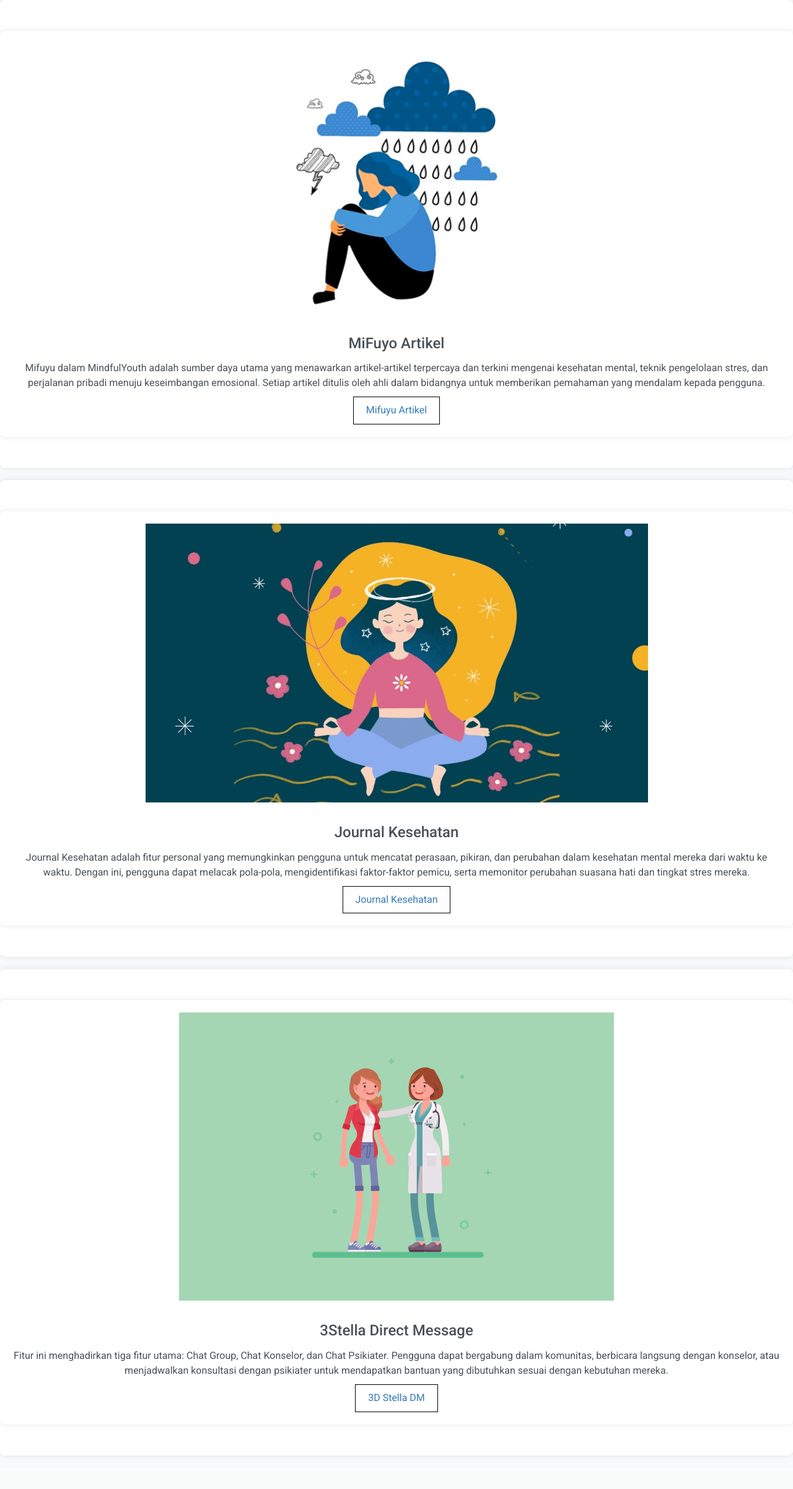
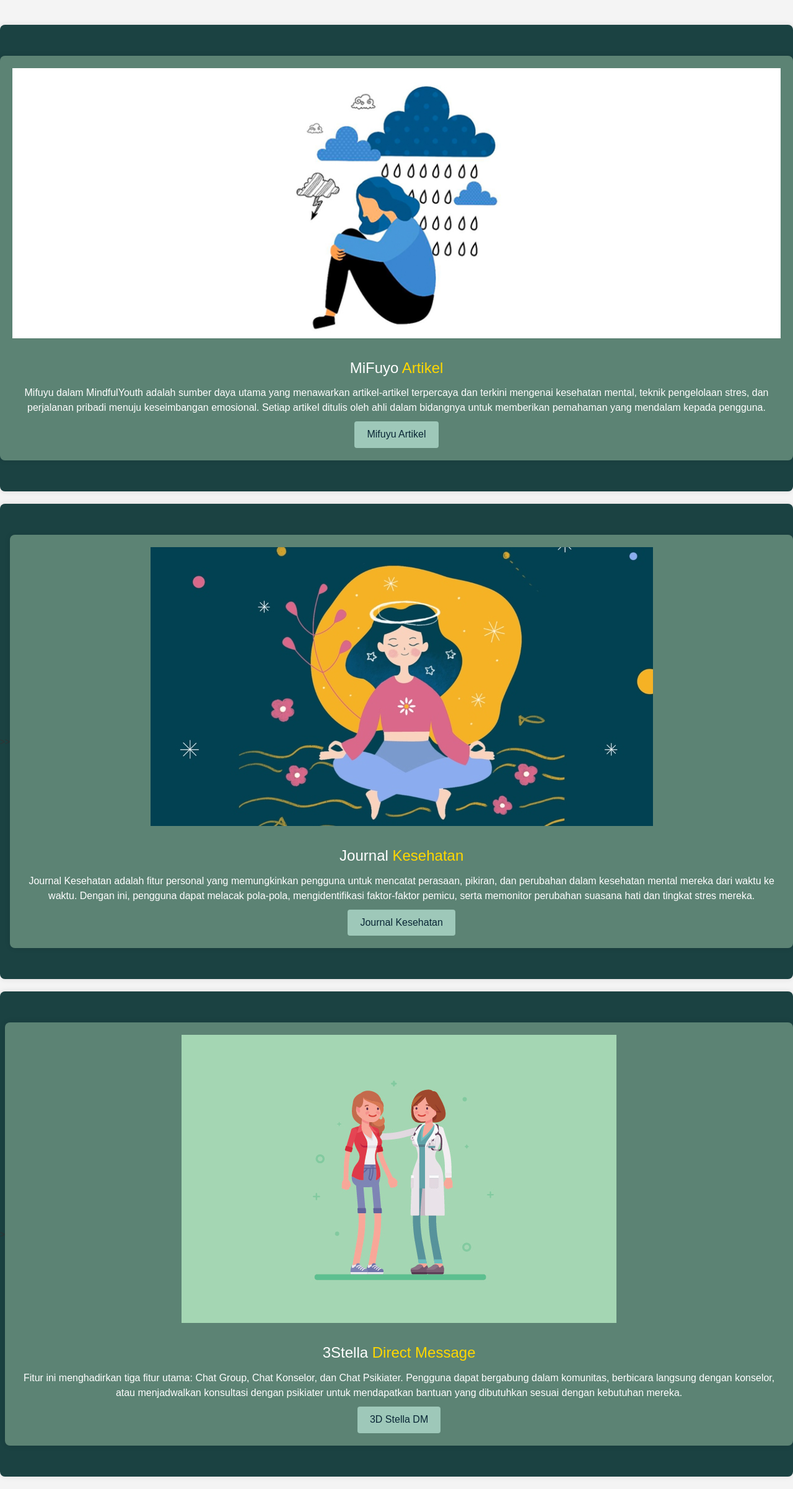
Before and after one commit to damueel69/MindfulYouth, a CodeIgniter app: the page made by application/views/dashboard/index.php in a window 1280 px wide. Shown: the whole page at 62% size. Before the commit the page ends 2350 px from the top, so only its background shows below. Run offline with CodeIgniter, Linux system fonts and the light colour scheme.

Commit message:
Add files via upload

```diff
--- a/application/views/dashboard/index.php
+++ b/application/views/dashboard/index.php
@@ -22,9 +22,23 @@
     <style>
         /* Your custom styles */
         body {
-            font-family: 'Roboto', sans-serif;
-            background-color: #f8f9fa;
-            color: #495057;
+            font-family: Arial, sans-serif;
+            background-color: #f4f4f4;
+            margin: 0;
+            padding: 0;
+            box-sizing: border-box;
+        }
+        h1 {
+            text-align: center;
+            color: #fff; /* Mengubah warna teks menjadi putih */
+            margin-bottom: 20px;
+        }
+        p {
+            color: #fff; /* Mengubah warna teks menjadi putih */
+        }
+
+        h1 span {
+            color: #ffd700; /* Warna teks tambahan (span) */
         }
 
         .slider_section {
@@ -71,42 +85,49 @@
         }
 
         .white-button {
-        background-color: #ffffff;
-        color: #000000;
-        padding: 10px 20px;
-        border: 1px solid #000000;
-        text-decoration: none;
-        display: inline-block;
-        font-size: 16px;
-        cursor: pointer;
+            background-color: #9EC8B9; /* Warna latar tombol */
+            color: #092635; /* Warna teks tombol */
+            padding: 10px 20px;
+            border: none;
+            border-radius: 4px;
+            cursor: pointer;
+            font-size: 16px;
+            text-decoration: none; /* Menghapus garis bawah default */
+        }
+        .white-button:hover {
+            background-color: #AADBCF; /* Warna latar saat hover */
         }
     }
     </style>
 </head>
 
 <body>
-        <section class="slider_section ">
-            <div class="detail-box">
+  <br><br>
+        <section class="slider_section "
+        style="background-color: #1B4242">
+            <div class="detail-box" style="background-color: #5C8374">
                 <img src="<?= base_url('assets/images/') ?>mental.jpg" class="box-image" >
                 <h1>MiFuyo<span> Artikel</span></h1>
-                <p>Mifuyu dalam MindfulYouth adalah sumber daya utama yang menawarkan artikel-artikel terpercaya dan terkini mengenai kesehatan mental, teknik pengelolaan stres, dan perjalanan pribadi menuju keseimbangan emosional. Setiap artikel ditulis oleh ahli dalam bidangnya untuk memberikan pemahaman yang mendalam kepada pengguna.</p>
-                <button class="white-button"><?php echo anchor('artikel', 'Mifuyu Artikel');?></button>
-            </div>
+                <p >Mifuyu dalam MindfulYouth adalah sumber daya utama yang menawarkan artikel-artikel terpercaya dan terkini mengenai kesehatan mental, teknik pengelolaan stres, dan perjalanan pribadi menuju keseimbangan emosional. Setiap artikel ditulis oleh ahli dalam bidangnya untuk memberikan pemahaman yang mendalam kepada pengguna.</p>
+                <button class="white-button"><?php echo anchor('artikel', 'Mifuyu Artikel', array('style' => 'color: #092635'));?></button>            </div>
         </section>
-        <section class="slider_section ">
-            <div class="detail-box">
+        <section class="slider_section "
+        style="background-color: #1B4242">>>
+            <div class="detail-box"
+            style="background-color: #5C8374">
                 <img src="<?= base_url('assets/images/') ?>sehat.jpg" class="box-image" >
                 <h1>Journal<span> Kesehatan</span></h1>
                 <p>Journal Kesehatan adalah fitur personal yang memungkinkan pengguna untuk mencatat perasaan, pikiran, dan perubahan dalam kesehatan mental mereka dari waktu ke waktu. Dengan ini, pengguna dapat melacak pola-pola, mengidentifikasi faktor-faktor pemicu, serta memonitor perubahan suasana hati dan tingkat stres mereka.</p>
-                <button class="white-button"><?php echo anchor('magazine', 'Journal Kesehatan');?></button>
+                <button class="white-button"><?php echo anchor('magazine', 'Journal Kesehatan', array('style' => 'color: #092635'));?></button>
             </div>
         </section>
-        <section class="slider_section ">
-            <div class="detail-box">
+        <section class="slider_section "
+        style="background-color: #1B4242">>
+            <div class="detail-box" style="background-color: #5C8374">
                 <img src="<?= base_url('assets/images/') ?>cek.jpg" class="box-image" >
                 <h1>3Stella<span> Direct Message</span></h1>
                 <p>Fitur ini menghadirkan tiga fitur utama: Chat Group, Chat Konselor, dan Chat Psikiater. Pengguna dapat bergabung dalam komunitas, berbicara langsung dengan konselor, atau menjadwalkan konsultasi dengan psikiater untuk mendapatkan bantuan yang dibutuhkan sesuai dengan kebutuhan mereka.</p>
-                <button class="white-button"><?php echo anchor('Chat/group', '3D Stella DM');?></button>
+                <button class="white-button"><?php echo anchor('Chat/group', '3D Stella DM' , array('style' => 'color: #092635'));?></button>
             </div>
         </section>
     </div>
```
